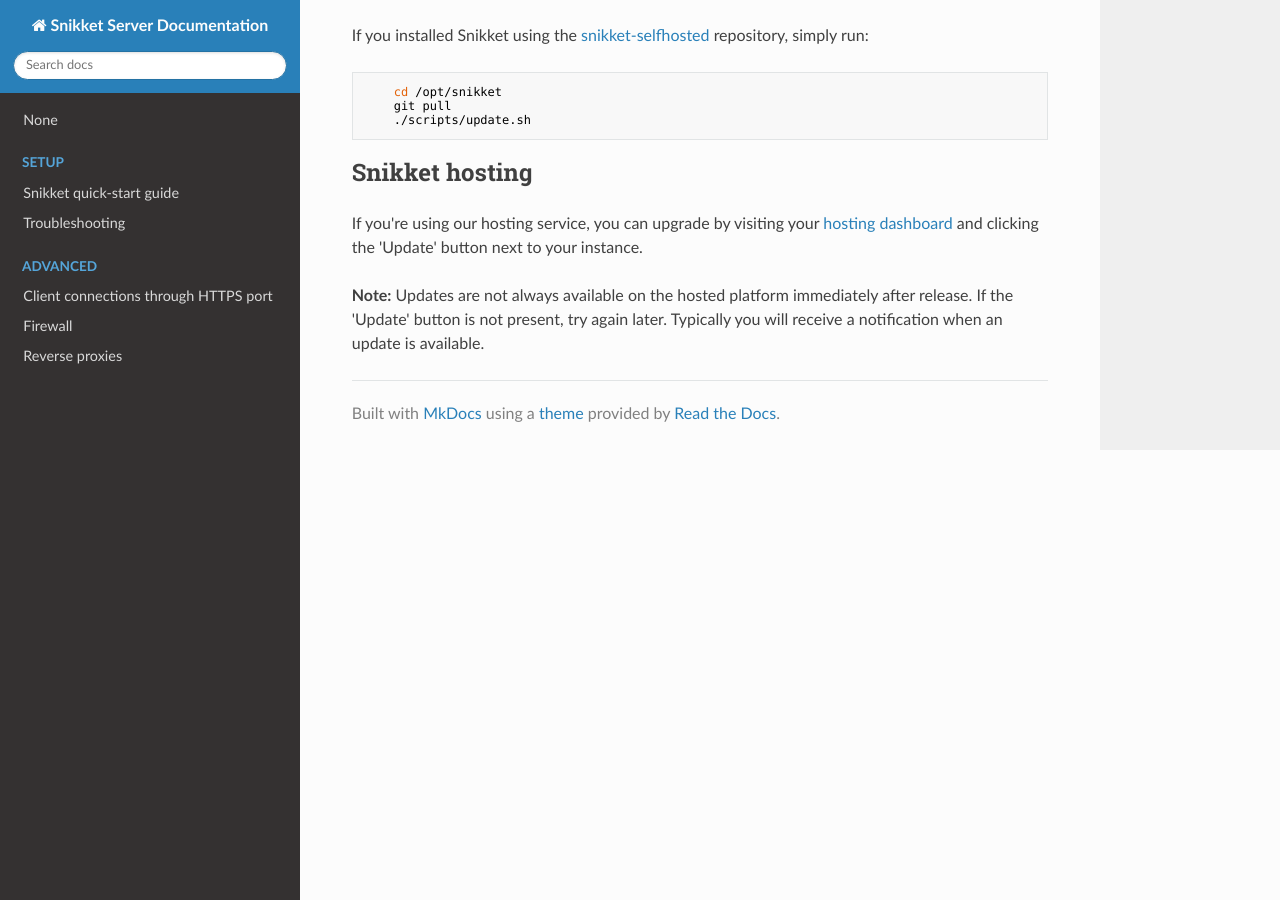
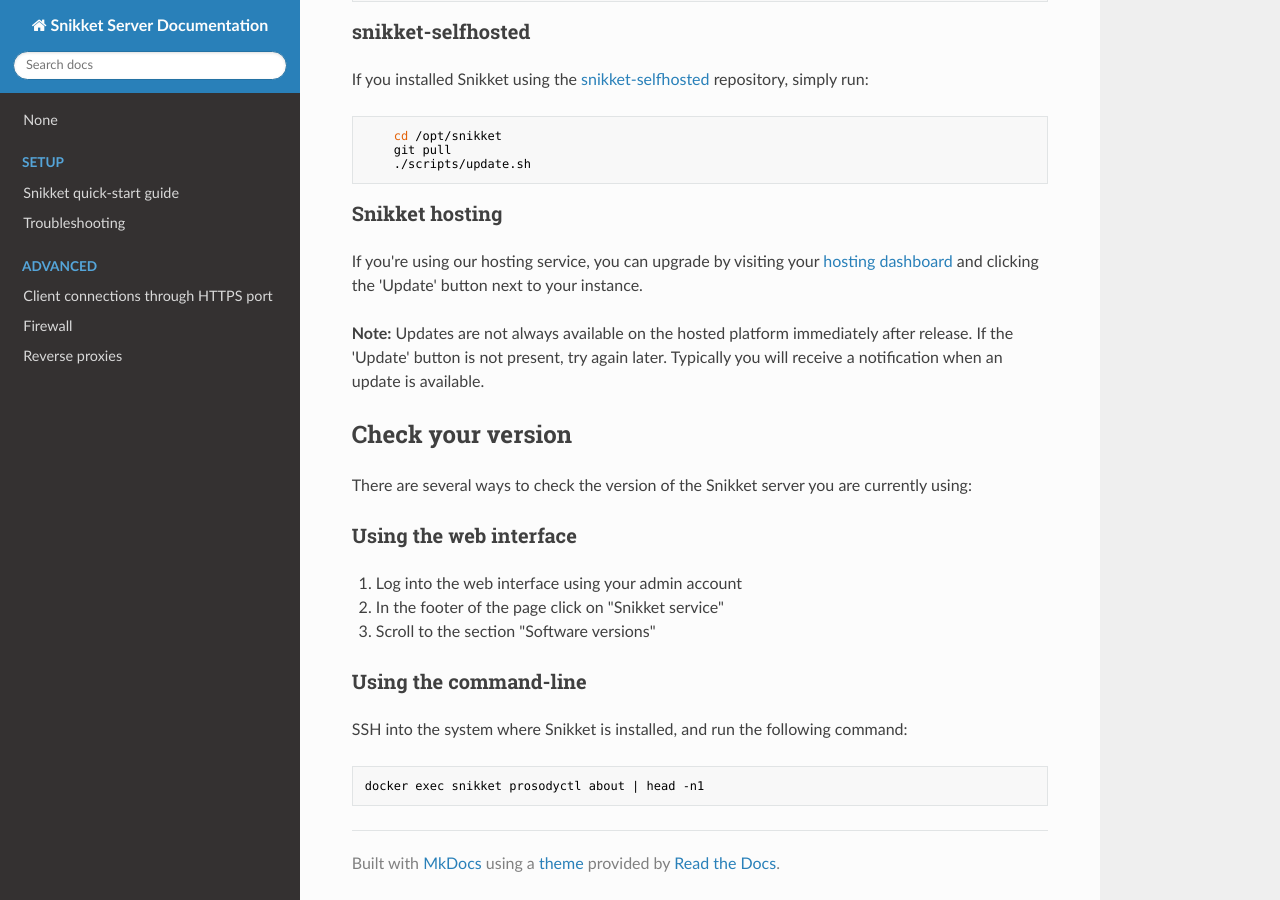
Before and after one commit to snikket-im/snikket-server, an MkDocs documentation site: the page built from docs/setup/upgrading.md, in a window 1280 px wide and 900 px high, scrolled down 703 px. Built offline with MkDocs 1.6.1, drawn with Linux system fonts in a browser that asks for light colours; nearby versions of some CDN libraries.

Commit message:
docs: Improve the upgrade guide

````diff
--- a/docs/setup/upgrading.md
+++ b/docs/setup/upgrading.md
@@ -37,7 +39,7 @@
     docker-compose up -d
 ```
 
-## snikket-selfhosted
+### snikket-selfhosted
 
 If you installed Snikket using the [snikket-selfhosted][] repository, simply
 run:
@@ -48,7 +50,7 @@
     ./scripts/update.sh
 ```
 
-## Snikket hosting
+### Snikket hosting
 
 If you're using our hosting service, you can upgrade by visiting your
 [hosting dashboard][] and clicking the 'Update' button next to your instance.
@@ -57,6 +59,25 @@
 after release. If the 'Update' button is not present, try again later.
 Typically you will receive a notification when an update is available.
 
+## Check your version
+
+There are several ways to check the version of the Snikket server you are
+currently using:
+
+### Using the web interface
+
+1. Log into the web interface using your admin account
+2. In the footer of the page click on "Snikket service"
+3. Scroll to the section "Software versions"
+
+### Using the command-line
+
+SSH into the system where Snikket is installed, and run the following command:
+
+```shell
+docker exec snikket prosodyctl about | head -n1
+```
+
 [snikket-selfhosted]: https://github.com/snikket-im/snikket-selfhosted
 [original quick-start]: https://snikket.org/service/quickstart/
 [hosting dashboard]: https://my.snikket.org/
````
Also changed, not shown: other parts of docs/setup/upgrading.md (+3 -1 lines).
